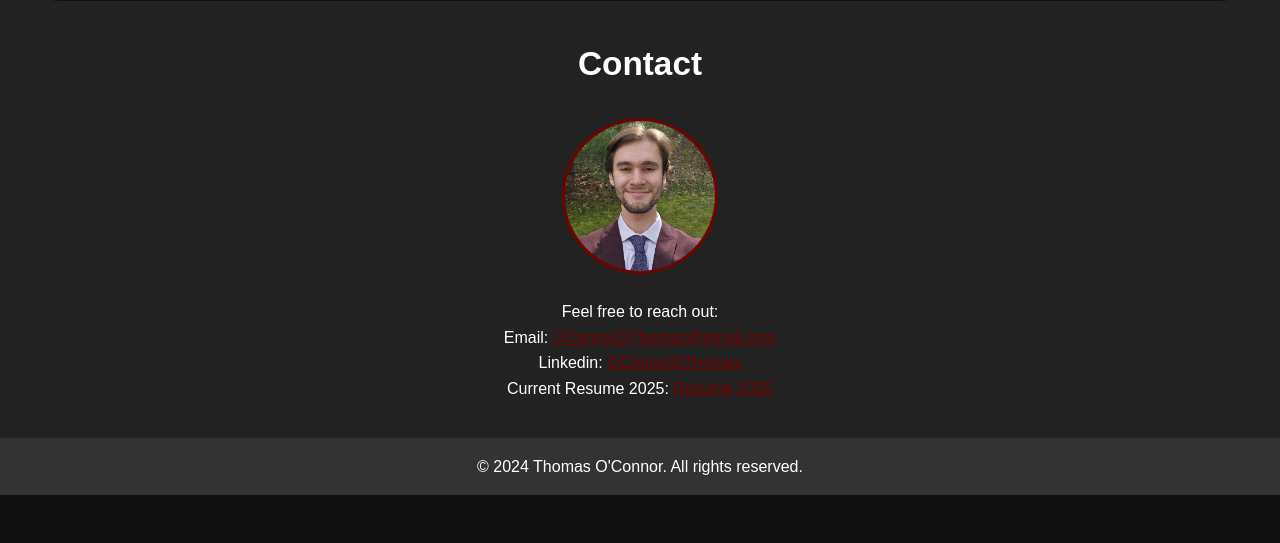
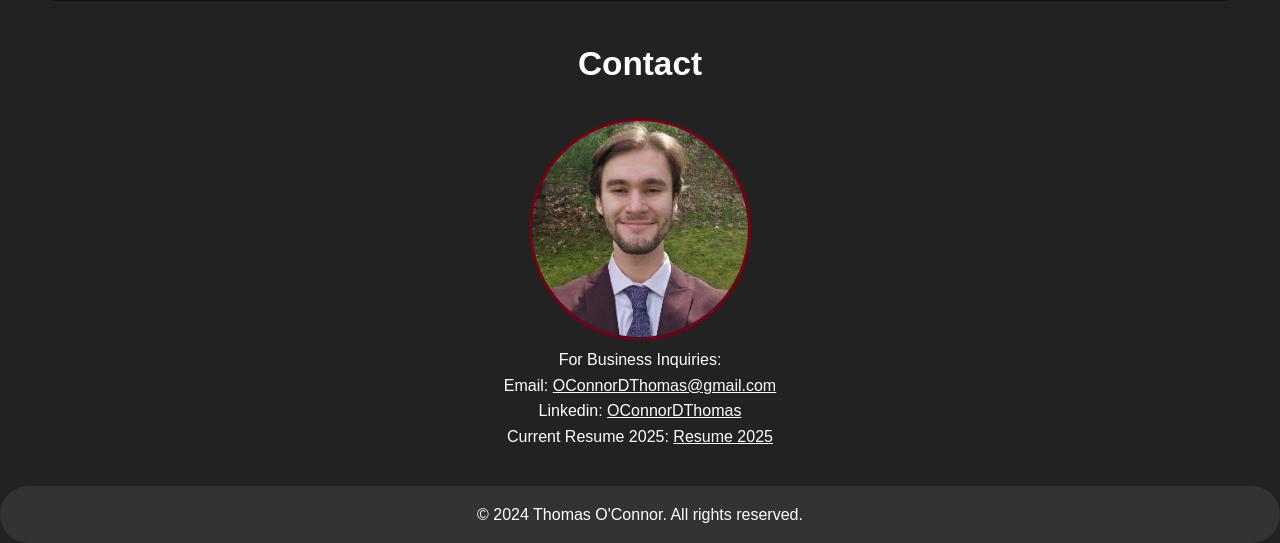
Before and after one commit to OConnorThomas/OConnorThomas.github.io, a PHP site: page / in a window 1280 px wide. Shown: the part 3224-3767 px from the top of the page. Before the commit the page ends 3719 px from the top, so only its background shows below. Run offline with PHP 8.4, Linux system fonts and the light colour scheme.

Commit message:
Rolling color theme

```diff
--- a/index.css
+++ b/index.css
@@ -105,6 +118,16 @@ ul {
   font-size: 25pt;
   color: var(--text-color);
   transition: color 0.3s;
+}
+
+footer {
+  border-radius: 3vw;
+  background: #333;
+  color: #fff;
+  text-align: center;
+  padding: 1rem;
+  position: relative;
+  bottom: 0;
 }
 
 .project {
@@ -121,19 +144,33 @@ ul {
 
 .profile-pic {
   border-radius: 50%; /* This will make it round, assuming the image is a square */
-  border: 3px solid var(--mycolor); /* Adjust the border thickness (3px) and replace 'your_color' with your color code or variable */
+  border: 3px solid var(--mycolor); /* Border color */
   display: block;
-  margin: 0 auto; /* This centers the image in its container */
+  margin: 0 auto; /* Center the image in its container */
+  position: relative; /* Required for pseudo-elements */
+  overflow: hidden; /* Required for pseudo-elements */
+  transition: border 0.3s ease; /* Smooth transition for border color change */
+  height: 27vh
 }
 
-footer {
-  background: #333;
-  color: #fff;
-  text-align: center;
-  padding: 1rem;
-  position: relative;
-  bottom: 0;
+/* Keyframes for the pulsing effect on border */
+@keyframes borderAnimation {
+  0% {
+    border-color: var(--mycolor);
+  }
+  50% {
+    border-color: #bbb; /* White pulse */
+  }
+  100% {
+    border-color: var(--mycolor);
+  }
 }
+
+/* Apply the pulse effect on hover */
+.profile-pic:hover {
+  animation: borderAnimation 0.8s infinite;
+}
+
 /* Button Styling */
 .button {
   padding: 10px 20px;
@@ -276,3 +315,7 @@ footer {
     width: 100%;
   }
 }
+
+#contact a {
+  display: inline-block; /* Makes the anchor tag fit the image's size */
+}
--- a/index.html
+++ b/index.html
@@ -40,7 +40,7 @@
     <section id="Webapps">
       <h2>Webapps</h2>
       <div class="project">
-        <h3>Financial Analysis Software FAS</h3>
+        <h3>Financial Analysis Software</h3>
         <a href="https://github.com/OConnorThomas/Honors_Project">
           <img src="repo/images/FAS.png" alt="FAS Logo" height="180" />
         </a>
@@ -244,27 +244,24 @@
             class="profile-pic"
             src="repo/images/Thomas-Headshot.jpg"
             alt="User Profile picture"
-            height="150"
           />
         </a>
         <br />
-        Feel free to reach out:
+        For Business Inquiries:
         <br />
         Email:
-        <a class="my-color underline" href="mailto:oconnordthomas@gmail.com"
+        <a class="underline" href="mailto:oconnordthomas@gmail.com"
           >OConnorDThomas@gmail.com</a
         >
         <br />
         Linkedin:
-        <a
-          class="my-color underline"
-          href="https://www.linkedin.com/in/oconnordthomas/"
+        <a class="underline" href="https://www.linkedin.com/in/oconnordthomas/"
           >OConnorDThomas</a
         >
         <br />
         Current Resume 2025:
         <a
-          class="my-color underline"
+          class="underline"
           href="repo/docs/Thomas O'Connor Resume Jan 2025.pdf"
           >Resume 2025</a
         >
```
Also changed, not shown: other parts of index.css (+30 -15 lines), repo/js/index.js (+58 -0 lines).
